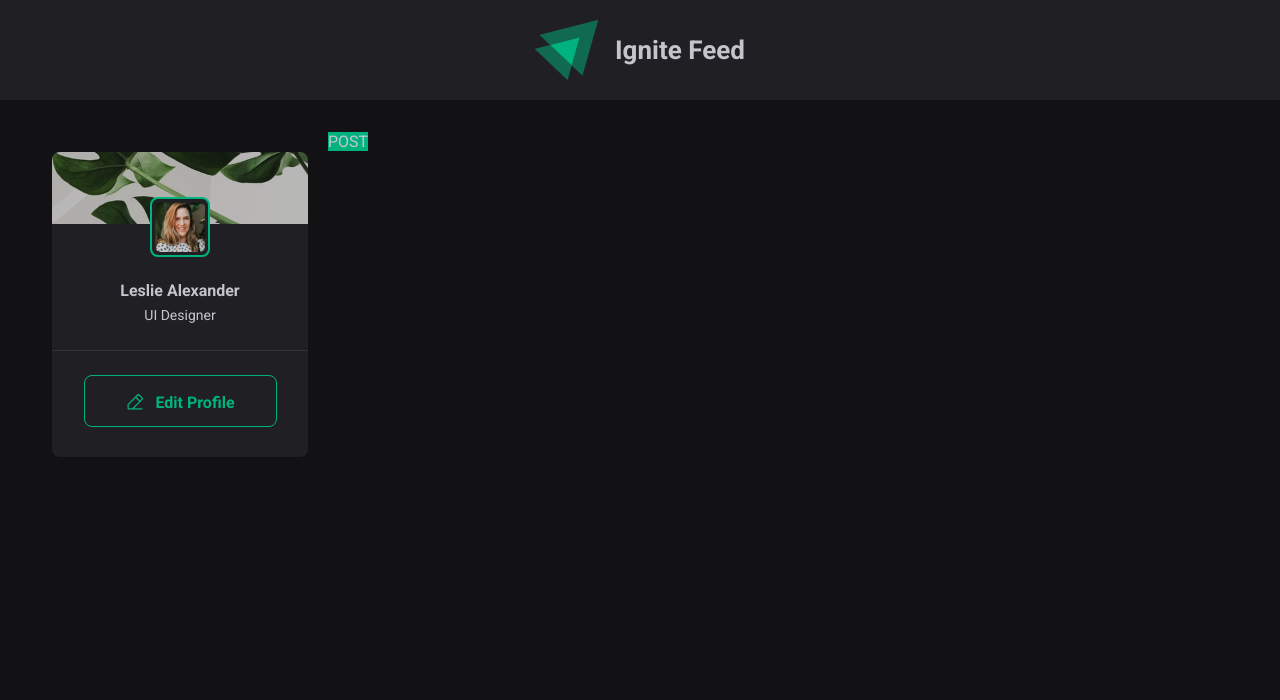
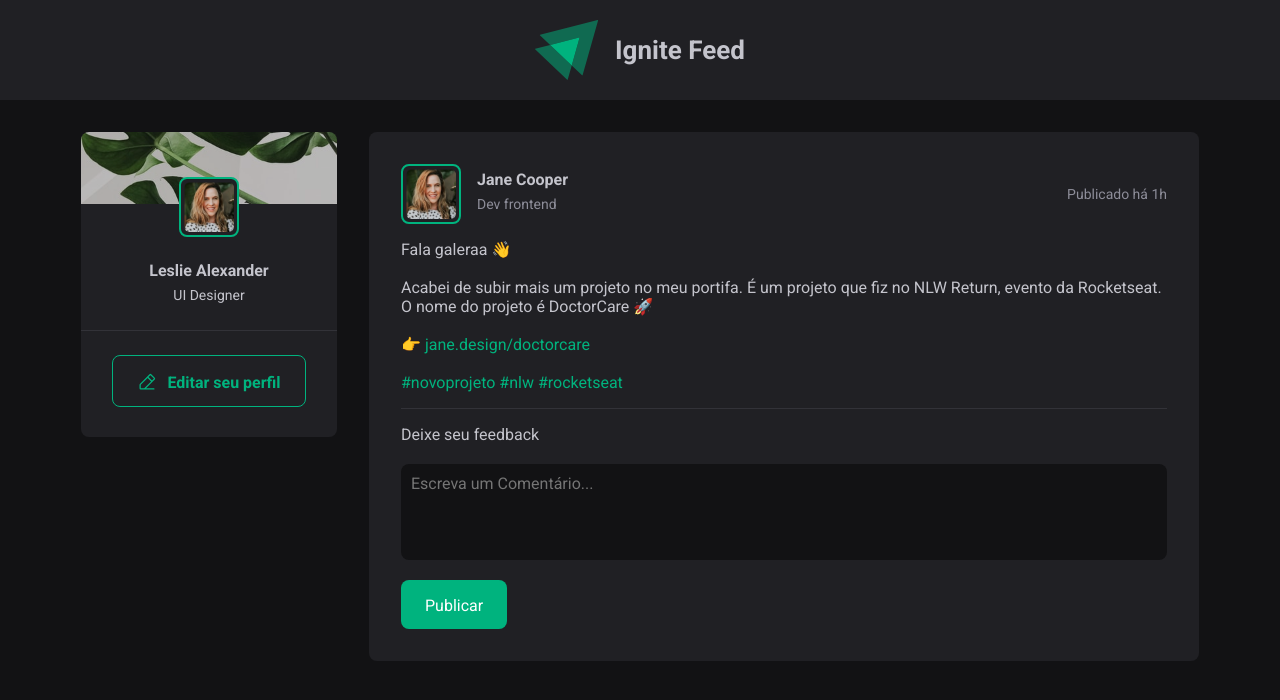
Before and after one commit to mellcosta/ignite-feed, a React (Vite) app: page / in a window 1280 px wide. Shown: the top 700 px of the page. Built offline with nearby package versions, Linux system fonts and the light colour scheme.

Commit message:
✅ Post Section

```diff
--- a/src/App.module.css
+++ b/src/App.module.css
@@ -1,4 +1,7 @@
-.container{
-    display: flex;
-    padding: 2rem;
+.container {
+  display: flex;
+  padding: 2rem;
+  gap: 2rem;
+  align-items: flex-start;
+  justify-content: center;
 }
--- a/src/components/Post.jsx
+++ b/src/components/Post.jsx
@@ -1,9 +1,46 @@
 import styles from "./Post.module.css";
+
+import { Profile_Pic } from "./Profile_Pic";
 
 export function Post() {
   return (
     <>
-      <div className={styles.post}>POST</div>
+      <div className={styles.post}>
+        <div className={styles.header}>
+          <div className={styles.author}>
+            <Profile_Pic src="" />
+            <span>
+              <strong>Jane Cooper</strong>
+              <p>Dev frontend</p>
+            </span>
+          </div>
+
+          <p>Publicado há 1h</p>
+        </div>
+
+        <div className={styles.content}>
+          Fala galeraa 👋
+          <br />
+          <br />
+          Acabei de subir mais um projeto no meu portifa. É um projeto que fiz
+          no NLW Return, evento da Rocketseat. O nome do projeto é DoctorCare 🚀
+          <br />
+          <br />
+          <a href="#">👉 jane.design/doctorcare</a>
+          <br />
+          <br />
+          <a href="#">#novoprojeto #nlw #rocketseat</a>
+        </div>
+
+        <form className={styles.form}>
+          <p>Deixe seu feedback</p>
+          <textarea
+            id={styles.textarea}
+            placeholder="Escreva um Comentário..."
+          ></textarea>
+          <button>Publicar</button>
+        </form>
+      </div>
     </>
   );
 }
--- a/src/components/Post.module.css
+++ b/src/components/Post.module.css
@@ -1,3 +1,70 @@
 .post {
-  background: var(--green-300);
+  background: var(--gray-800);
+  max-width: 830px;
+  height: fit-content;
+  padding: 2rem;
+  border-radius: 8px;
 }
+
+.header {
+  display: flex;
+  align-items: center;
+  justify-content: space-between;
+  font-size: 14px;
+}
+.header p {
+  color: var(--gray-400);
+}
+
+.author {
+  display: flex;
+  gap: 1rem;
+}
+
+.author strong {
+  line-height: 2rem;
+  font-size: 16px;
+}
+
+.content {
+  border-bottom: 1px solid var(--gray-600);
+  padding: 1rem 0;
+}
+
+.content a {
+  color: var(--green-300);
+  text-decoration: none;
+}
+
+.form {
+  display: flex;
+  flex-direction: column;
+  gap: 20px;
+  justify-content: center;
+  margin-top: 1rem;
+}
+
+.form #textarea {
+  background-color: var(--gray-900);
+  color: var(--gray-300);
+
+  min-height: 96px;
+  border-radius: 8px;
+  border: none;
+  padding: 10px;
+  resize: none;
+  outline: none;
+}
+
+.form #textarea:focus-within {
+  border: 2px solid var(--green-300);
+}
+
+.form button {
+  width: fit-content;
+  padding: 16px 24px 14px 24px;
+  border-radius: 8px;
+  border: none;
+  background-color: var(--green-300);
+  color: var(--white);
+}
--- a/src/components/Profile.jsx
+++ b/src/components/Profile.jsx
@@ -1,9 +1,9 @@
-import styles from "./Profile.module.css"
-import { PencilSimpleLine } from "@phosphor-icons/react"
+import styles from "./Profile.module.css";
+import { PencilSimpleLine } from "@phosphor-icons/react";
 
-import { Profile_Pic } from "./Profile_Pic"
+import { Profile_Pic } from "./Profile_Pic";
 
-export function Profile(){
+export function Profile() {
   return (
     <>
       <div className={styles.profile}>
@@ -17,13 +17,11 @@
 
         <div className={styles.edit_profile}>
           <a href="#" className={styles.edit_button}>
-
-                        <PencilSimpleLine className={styles.edit_icon}/>
-                        Edit Profile
+            <PencilSimpleLine className={styles.edit_icon} />
+            Editar seu perfil
           </a>
         </div>
-
       </div>
     </>
-    )
+  );
 }
--- a/src/components/Profile.module.css
+++ b/src/components/Profile.module.css
@@ -1,48 +1,29 @@
-.profile{
+.profile {
   width: 16rem; /* 259px */
-    height:fit-content;
-    margin: 20px;
-    background: var(--gray-800) url(../assets/cover-pic.png) no-repeat top center/ 256px 72px;
+  height: fit-content;
+  background: var(--gray-800) url(../assets/cover-pic.png) no-repeat top center/
+    256px 72px;
   border-radius: 8px;
 }
 
-.header{
+.header {
   display: flex;
   flex-direction: column;
   align-items: center;
   text-align: center;
+  gap: 24px;
 
   padding: 20px;
   margin-top: 25px;
   border-bottom: 1px solid var(--gray-600);
 }
 
-.profile_pic{
-    display: flex;
-    align-items: center;
-    justify-content: center;
-
-    width: 60px;
-    height: 60px;
-    margin-bottom: 24px;
-    background: var(--gray-800);
-    border: 2px solid var(--green-300);
-    border-radius: 8px;
-}
-
-.profile_pic img {
-    width: 50px;
-    object-fit: cover;
-    border-radius: 5px;
-
-}
-
-.job_title{
+.job_title {
   font-size: 14px;
   line-height: 30px;
 }
 
-.edit_profile{
+.edit_profile {
   height: fit-content;
   display: flex;
   align-items: center;
@@ -50,22 +31,22 @@
   margin: 24px 0 30px 0;
 }
 
-.edit_button{
+.edit_button {
   text-decoration: none;
   color: var(--green-300);
-    font-weight: bold;
+  font-weight: 600;
 
   display: flex;
   align-items: center;
   justify-content: center;
   gap: 10px;
 
-    width: 193px;
+  width: fit-content;
   padding: 16px 24px 14px 24px;
   border: 1px solid var(--green-300);
   border-radius: 8px;
 }
 
-.edit_icon{
+.edit_icon {
   font-size: 20px;
 }
--- a/src/components/Profile_Pic.module.css
+++ b/src/components/Profile_Pic.module.css
@@ -1,11 +1,10 @@
-.profile_pic{
+.profile_pic {
   display: flex;
   align-items: center;
   justify-content: center;
 
   width: 60px;
   height: 60px;
-    margin-bottom: 24px;
   background: var(--gray-800);
   border: 2px solid var(--green-300);
   border-radius: 8px;
@@ -15,5 +14,4 @@
   width: 50px;
   object-fit: cover;
   border-radius: 5px;
-
 }
```
Also changed, not shown: src/components/Profile_Pic.jsx (+7 -7 lines). Lines whose indentation alone changed are shown as unchanged.
